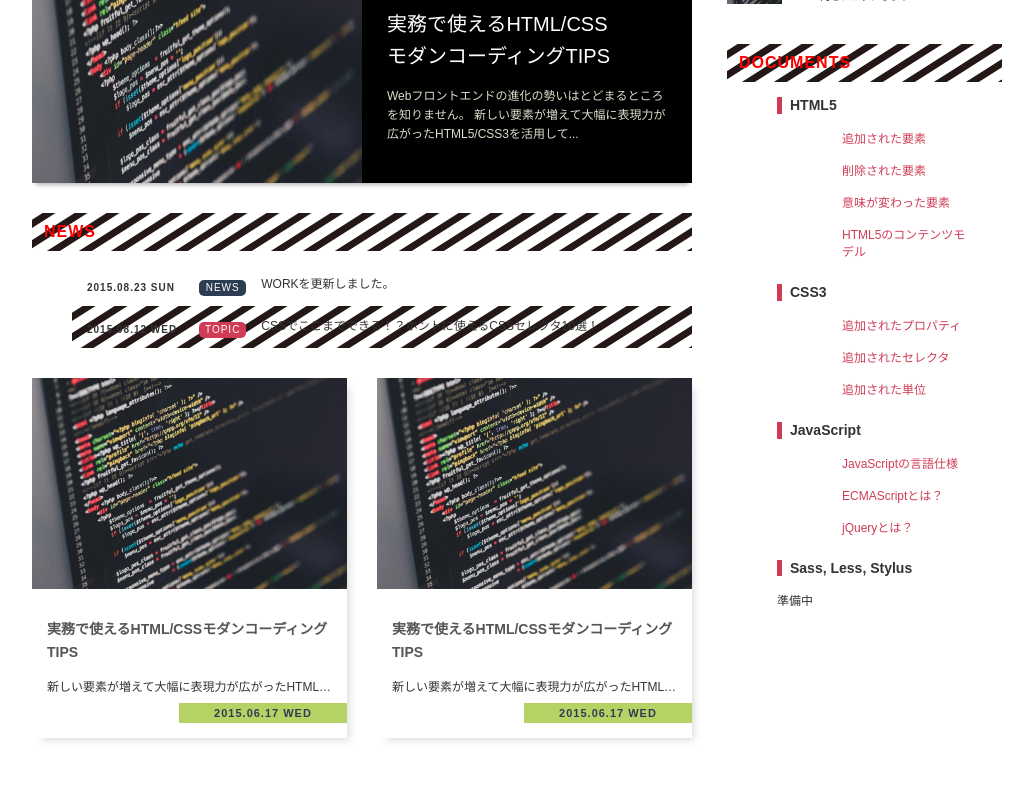
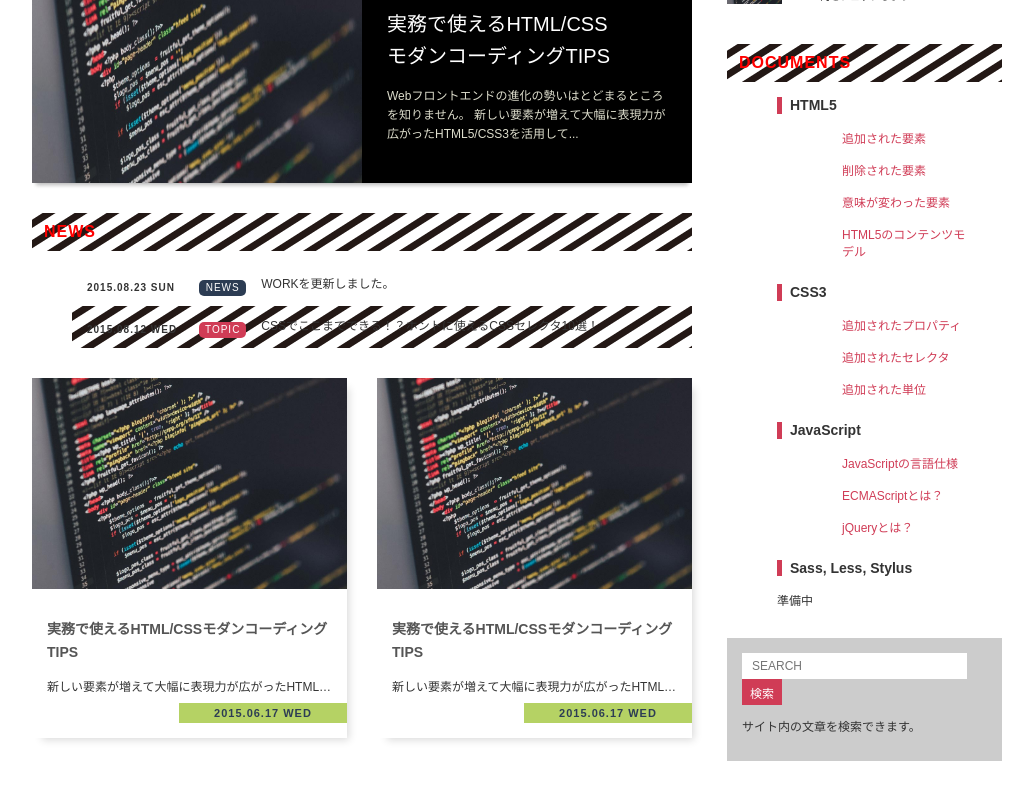
Before and after one commit to tobb422/spa-practive, a Vue app: page / in a window 1280 px wide. Shown: the part 278-1078 px from the top of the page, without its empty margins (123-1156 px from the left). Built offline with nearby package versions, Linux system fonts and the light colour scheme.

Commit message:
サイドメニュー完成

```diff
--- a/src/components/SideMenu.vue
+++ b/src/components/SideMenu.vue
@@ -42,6 +42,12 @@
         <p>準備中</p>
       </li>
     </ul>
+    <!--<h2 class="hidedn">SEARCH</h2>-->
+    <form class="search-box">
+      <input class="search-input" type="text" name="search" placeholder="SEARCH">
+      <input class="search-button" type="submit" value="検索">
+      <p class="text">サイト内の文章を検索できます。</p>
+    </form>
   </div>
 </template>
 
@@ -171,4 +177,34 @@
   text-decoration: underline;
 }
 
+.search-box {
+  padding: 15px;
+  background-color: #ccc;
+  font-size: 0;
+
+  .search-input {
+    width: 205px;
+    height: 26px;
+    padding: 0 10px;
+    border: none;
+  }
+
+  .search-button {
+    width: 40px;
+    height: 26px;
+    border: none;
+    background-color: #d03c56;
+    color: #fff;
+    cursor: pointer;
+  }
+
+  .text {
+    margin-top: 12px;
+  }
+}
+
+.search-box > * {
+  font-size: 1.2rem;
+}
+
 </style>
```
